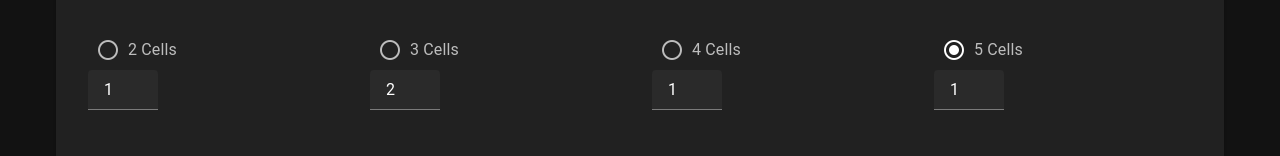
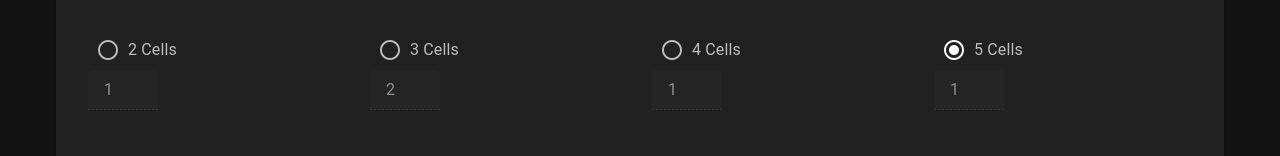
Before and after one commit to PhischDotOrg/battleship, a Vue app in the folder nodejs/: page / in a window 1280 px wide. Shown: the part 796-952 px from the top of the page. Built offline with nearby package versions, Linux system fonts and the light colour scheme.

Commit message:
Re-work store a bit

```diff
--- a/nodejs/src/components/Settings.vue
+++ b/nodejs/src/components/Settings.vue
@@ -18,6 +18,7 @@
             max="2"
             hide-details
             single-line
+            :disabled="gameStore.isHost === false"
           />
         </v-col>
 
@@ -35,6 +36,7 @@
             max="2"
             hide-details
             single-line
+            :disabled="gameStore.isHost === false"
           />
         </v-col>
 
@@ -52,6 +54,7 @@
             max="1"
             hide-details
             single-line
+            :disabled="gameStore.isHost === false"
           />
         </v-col>
 
@@ -69,6 +72,7 @@
             max="1"
             hide-details
             single-line
+            :disabled="gameStore.isHost === false"
           />
         </v-col>
       </v-row>
@@ -77,9 +81,30 @@
 </template>
 
 <script lang="ts" setup>
+  import { useGameStore } from '@/stores/game';
+  import { computed } from 'vue';
+
+  const gameStore = useGameStore();
+
   const ships = ref('5');
-  const numShips2 = ref(1);
-  const numShips3 = ref(2);
-  const numShips4 = ref(1);
-  const numShips5 = ref(1);
+
+  const numShips2 = computed({
+    get: () => gameStore.ships[2],
+    set: (value) => gameStore.ships[2] = value
+  });
+
+  const numShips3 = computed({
+    get: () => gameStore.ships[3],
+    set: (value) => gameStore.ships[3] = value
+  });
+
+  const numShips4 = computed({
+    get: () => gameStore.ships[4],
+    set: (value) => gameStore.ships[4] = value
+  });
+
+  const numShips5 = computed({
+    get: () => gameStore.ships[5],
+    set: (value) => gameStore.ships[5] = value
+  });
 </script>
--- a/nodejs/src/pages/index.vue
+++ b/nodejs/src/pages/index.vue
@@ -44,7 +44,5 @@
 </template>
 
 <script lang="ts" setup>
-  import { useGameStore } from '@/stores/game';
 
-  const gameStore = useGameStore();
 </script>
--- a/nodejs/src/stores/game.ts
+++ b/nodejs/src/stores/game.ts
@@ -1,23 +1,27 @@
 import { defineStore } from 'pinia'
 import { GameState } from '@/types/GameState';
 
-export const useGameStore = defineStore('game', () => {
-  const state = ref<GameState>(GameState.Waiting);
+export type Game = {
+  state     : GameState,
+  opponents : number,
+  isHost    : boolean,
+  width     : number,
+  height    : number,
+  ships     : { [key: number]: number }
+}
 
-  /* Number of Opponents */
-  const opponents = ref(1);
-
-  /* Width and Height of the Game */
-  const width = ref(10);
-  const height = ref(10);
-
-  // Define a dictionary to store the number of ships by type
-  const ships = ref<{ [key: number]: number }>({
-    2: 1,
-    3: 2,
-    4: 1,
-    5: 1
-  });
-
-  return { state, opponents, width, height, ships }
+export const useGameStore = defineStore('game', {
+  state: (): Game => ({
+    state: GameState.Waiting,
+    isHost: false,
+    opponents: 1,
+    width: 10,
+    height: 10,
+    ships: {
+      2: 1,
+      3: 2,
+      4: 1,
+      5: 1
+    }
+  })
 })
```
